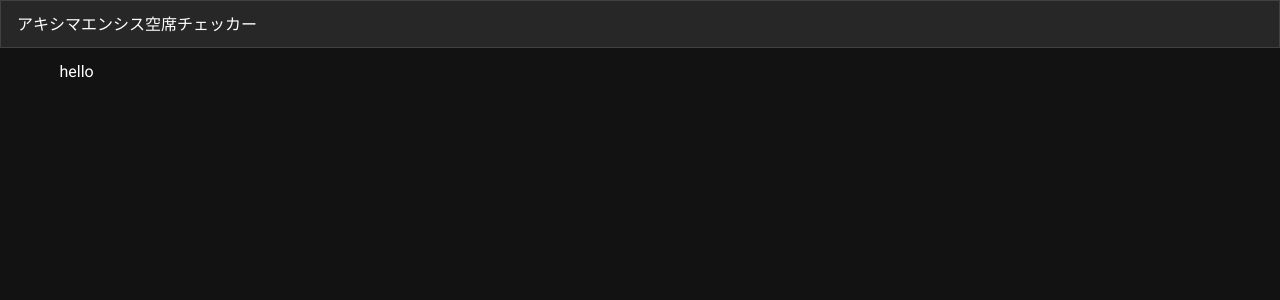
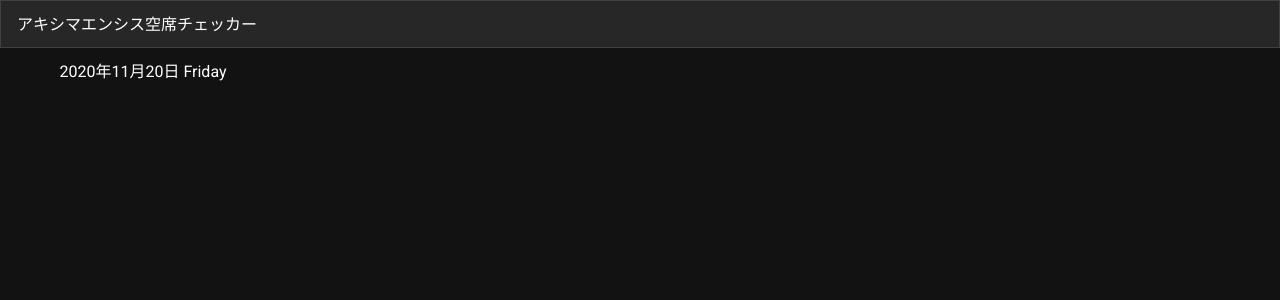
Before and after one commit to akishima-ensis/seat-availability-checker, a Vue app: page / in a window 1280 px wide. Shown: the top 300 px of the page. Built offline with nearby package versions, Linux system fonts and the light colour scheme; no server answers; the database is empty.

Commit message:
:construction: 途中経過

```diff
--- a/src/components/HelloWorld.vue
+++ b/src/components/HelloWorld.vue
@@ -1,40 +1,64 @@
 <template>
   <v-container>
-    <p>{{ msg }}</p>
+    <p>{{ dates()[0] | dayjs }}</p>
   </v-container>
 </template>
 
 <script>
+import dayjs from 'dayjs'
 import firestore from '../firebase'
+
+dayjs.locale('ja')
 
 export default {
   name: 'HelloWorld',
 
-  created() {
-    this.getRooms()
+  async created() {
+    await this.getRoomsData()
   },
 
   data() {
     return {
-      msg: 'hello'
+      roomsData: {},
+      rooms: {}
+    }
+  },
+
+  filters: {
+    dayjs(date) {
+      return dayjs(date).format('YYYY年MM月DD日 dddd')
     }
   },
 
   methods: {
-    async getRooms() {
+    async getRoomsData() {
       return firestore
           .collection('rooms')
           .get()
           .then(docs => {
-            let data = {}
+            let roomsData = {}
             docs.forEach(doc => {
-              data[doc.id] = doc.data()
+              roomsData[doc.id] = doc.data()
             })
-            console.log(data)
+            this.roomsData = roomsData
           })
     },
 
+    // test(roomsData) {
+    //   const dates = Object.keys(roomsData).sort()
+    //   console.log(dayjs(dates[0]).format('YYYY年MM月DD日 dddd'))
+    //
+    //   dates.forEach(date => {
+    //     for (let room in roomsData[date]) {
+    //       console.log(room)
+    //     }
+    //   })
+    // },
 
+    dates() {
+      return Object.keys(this.roomsData).sort()
+    }
   }
 }
 </script>
+<!--20201112-->
```
